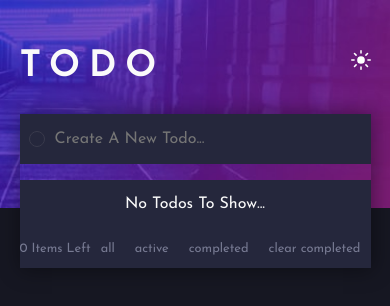
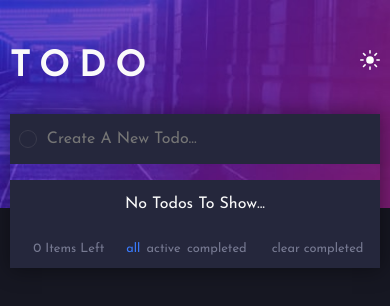
Before and after one commit to Ram0O7/todo-app, a React (Create React App) app: page / in a window 390 px wide. Shown: the top 306 px of the page. Built offline with nearby package versions, Linux system fonts and the light colour scheme.

Commit message:
few bug fixes

```diff
--- a/src/List.js
+++ b/src/List.js
@@ -7,7 +7,6 @@ import iconCross from './images/icon-cross.svg';
 const List = ({ id, title, checked }) => {
     const data = useGlobalContext();
     const { removeItem, editItem } = data;
-
     return (
         <li className={`${checked ? 'list-item list-checked' : 'list-item'}`} onClick={() => editItem(id)}>
             <button type="button" className={`${checked ? 'btn checked' : 'btn'}`}> </button>
--- a/src/ListContainer.js
+++ b/src/ListContainer.js
@@ -8,17 +8,18 @@ const ListContainer = ({ todos, message }) => {
         <div className='container'>
             <ul className='list-container'>
                 {todos.map((todo) => {
-                    const { id, title, checked } = todo;
+                    const { id, title, day, checked } = todo;
                     return (
                         <List id={id}
                             title={title}
+                            day={day}
                             checked={checked}
                         />
                     )
                 })}
             </ul>
             {todos.length === 0 && <p className='alert'>No {message} todos to show...</p>}
-            <Listtoggle listCount={todos.length} />
+            <Listtoggle listCount={todos.length} msg={message} />
         </div>
     )
 }
--- a/src/Listtoggle.js
+++ b/src/Listtoggle.js
@@ -1,7 +1,7 @@
 import React from 'react'
 import { useGlobalContext } from './context';
 
-const Listtoggle = ({ listCount }) => {
+const Listtoggle = ({ listCount, msg }) => {
     const data = useGlobalContext();
     const { getTodoStatus } = data;
 
@@ -9,9 +9,9 @@ const Listtoggle = ({ listCount }) => {
         <div className='list-item list-toggle'>
             <span>{listCount} items left</span>
             <div className='item-filter'>
-                <button type="button" className='toggle-btn' onClick={() => getTodoStatus('all')}>all</button>
-                <button type="button" className='toggle-btn' onClick={() => getTodoStatus('active')}>active</button>
-                <button type="button" className='toggle-btn' onClick={() => getTodoStatus('completed')}>completed</button>
+                <button type="button" className={`${msg === "" ? 'toggle-btn active' : 'toggle-btn'}`} onClick={() => getTodoStatus('all')}>all</button>
+                <button type="button" className={`${msg === "active" ? 'toggle-btn active' : 'toggle-btn'}`} onClick={() => getTodoStatus('active')}>active</button>
+                <button type="button" className={`${msg === "completed" ? 'toggle-btn active' : 'toggle-btn'}`} onClick={() => getTodoStatus('completed')}>completed</button>
             </div>
             <button type="button" className='toggle-btn' onClick={() => getTodoStatus('clear')}>clear completed</button>
         </div>
--- a/src/index.css
+++ b/src/index.css
@@ -3,7 +3,7 @@
 :root {
   /* primary */
   --Bright-Blue: hsl(220, 98%, 61%);
-  --Check: linear-gradient(to right,hsl(192, 100%, 67%), hsl(280, 87%, 65%)) 1;
+  --Check: linear-gradient(to right, hsl(192, 100%, 67%), hsl(280, 87%, 65%)) 1;
   /* light theme */
   --text-color: hsl(0, 0%, 98%);
   --Light-Grayish-Blue: hsl(233, 11%, 84%);
@@ -50,7 +50,7 @@ header {
 
 header h1 {
   font-size: 35px;
-  font-weight:bolder;
+  font-weight: bolder;
   margin-top: 0;
   text-transform: uppercase;
   letter-spacing: 10px;
@@ -73,17 +73,17 @@ header img {
   transition: background-color 1s;
 }
 
-.main-container{
+.main-container {
   overflow: hidden;
-  box-shadow: 1px 1px 20px 1px rgb(0,0,0,0.4);
+  box-shadow: 1px 1px 20px 1px rgb(0, 0, 0, 0.4);
 }
 
-.container{
+.container {
   background-color: var(--bg-section);
   transition: background-color 1s;
 }
 
-.alert{
+.alert {
   text-align: center;
   color: var(--text-color);
 }
@@ -123,12 +123,13 @@ input {
   border-bottom: 1px solid var(--Dark-Grayish-Blue);
   height: var(--list-height);
   color: var(--text-color);
+  font-size: 1rem;
   background-color: var(--bg-section);
   position: relative;
   transition: background-color 1s, color 1s;
 }
 
-.list-item p{
+.list-item p {
   width: 90%;
 }
 
@@ -137,10 +138,11 @@ input {
   color: var(--Dark-Grayish-Blue);
   justify-content: space-evenly;
   border-bottom: none;
+  margin-inline: 5px;
 }
 
-.list-toggle button{
-  font-size: 1rem;
+.list-toggle button {
+  font-size: 1.2rem;
 }
 
 .list-checked {
@@ -175,11 +177,15 @@ input {
   font-family: 'Josefin Sans', 'Ubuntu', sans-serif;
 }
 
-.list-toggle button:active{
+.list-toggle button:hover {
+  color: var(--text-color);
+}
+
+.active{
   color: var(--Bright-Blue);
 }
 
-.cross {
+.cross{
   position: absolute;
   right: 10px;
 }
@@ -190,27 +196,31 @@ input {
   }
 
   .section-center {
-    max-width: 90vw;
+    max-width: 95vw;
     margin: 50px auto;
   }
 
-  .remove-btn {
-    margin-inline: 3px;
+  .toggle-btn {
+    margin-inline: 0.2rem;
   }
 
   .btn {
-    width: 1rem;
-    height: 1rem;
+    width: 1.1rem;
+    height: 1.1rem;
     cursor: none;
   }
 
   .list-item {
+    font-size: 0.9rem;
+  }
+
+  .list-container {
+    max-height: 100vw;
+  }
+
+  .list-toggle {
     font-size: 0.8rem;
   }
-
-.list-container{
-  max-height: 100vw;
-}
 
   .list-toggle button{
     font-size: 0.8rem;
```
